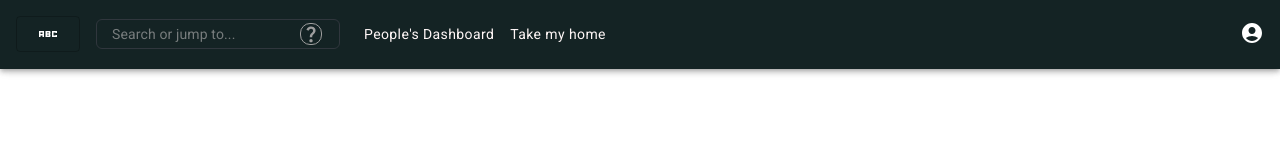
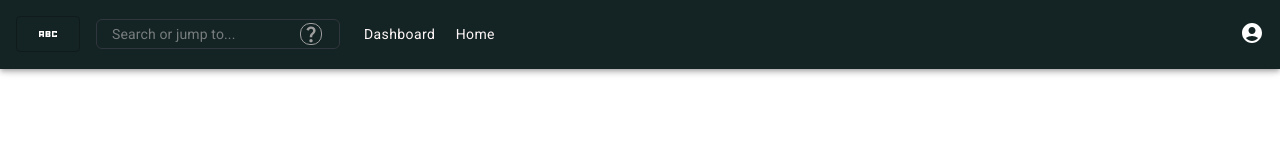
Before and after one commit to 814942/People, a React (Create React App) app in the folder frontend/: page / in a window 1280 px wide. Shown: the top 160 px of the page. Built offline with nearby package versions, Linux system fonts and the light colour scheme.

Commit message:
Fix typo and change tabs name

```diff
--- a/frontend/src/layout/navbar.tsx
+++ b/frontend/src/layout/navbar.tsx
@@ -73,10 +73,10 @@ export const NavBar: React.FC<RouteComponentProps> = () => {
         </div>
         <nav className="global--navbar">
           <StyledButton className="navbar--items" color="inherit" href="/dashboard">
-            People's Dashboard
+            Dashboard
           </StyledButton>
           <StyledButton className="navbar--items" color="inherit" href="/home">
-            Take my home
+            Home
           </StyledButton>
         </nav>
       </div>
```
